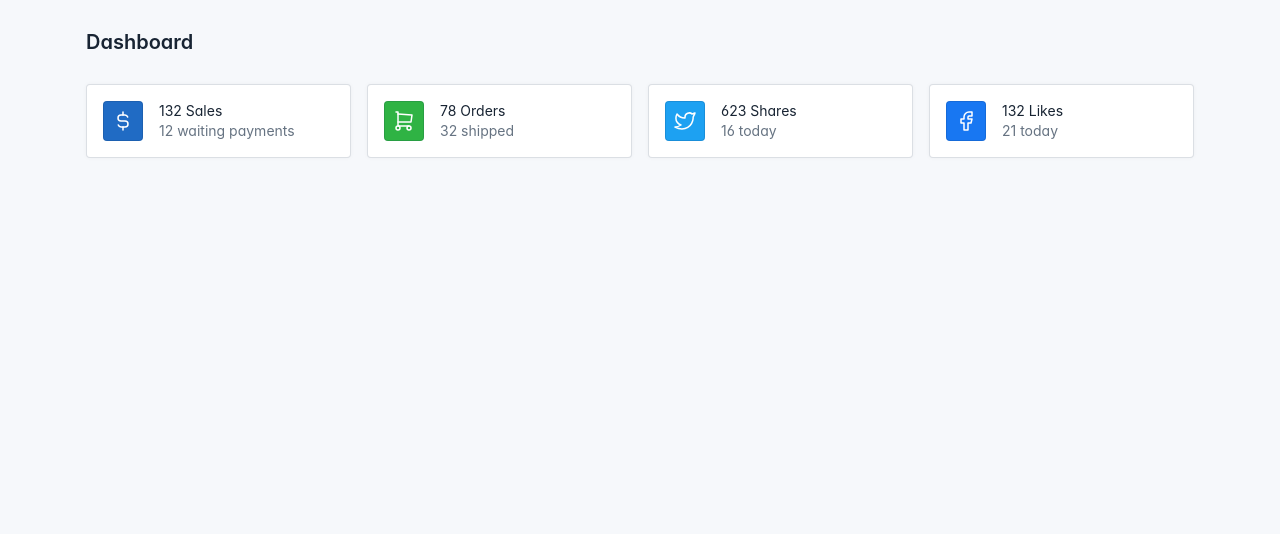
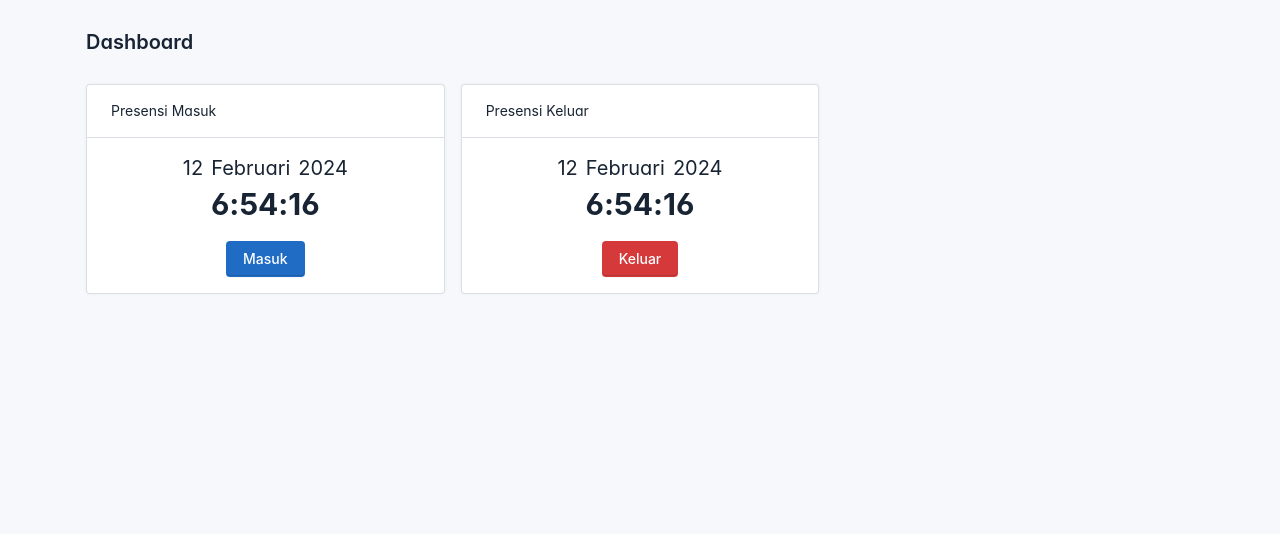
Before and after one commit to EricSiahaan/presensi, a PHP site: page /pegawai/home/home.php in a window 1280 px wide. Shown: the part 112-646 px from the top of the page. Run offline with PHP 8.4, Linux system fonts and the light colour scheme; the visitor is signed in with stand-in values (Sample User, id 1); data that the repository does not hold is empty; some web fonts are replaced.

Commit message:
feet: add presensi masuk

```diff
--- a/admin/data_pegawai/tambah.php
+++ b/admin/data_pegawai/tambah.php
@@ -30,7 +30,7 @@ if (isset($_POST['submit'])) {
     $jabatan = htmlspecialchars($_POST['jabatan']);
     $username = htmlspecialchars($_POST['username']);
     $status = htmlspecialchars($_POST['status']);
-    $password = htmlspecialchars($_POST['password'], PASSWORD_DEFAULT);
+    $password = htmlspecialchars($_POST['password']);
     $role = htmlspecialchars($_POST['role']);
     $lokasi_presensi = htmlspecialchars($_POST['lokasi_presensi']);
 
--- a/pegawai/home/home.php
+++ b/pegawai/home/home.php
@@ -6,117 +6,167 @@ if (!isset($_SESSION['login'])) {
 } else if ($_SESSION["role"] != 'pegawai') {
     header("location:../../auth/login.php?pesan=tolak_akses");
 }
-include("../layout/header.php") ?>
+include("../layout/header.php");
+
+include_once("../../config.php");
+
+$lokasi_presensi = $_SESSION['lokasi_presensi'];
+
+$result = mysqli_query($connection, "SELECT * FROM lokasi_presensi WHERE nama_lokasi = '$lokasi_presensi'");
+
+while ($lokasi = mysqli_fetch_array($result)) {
+    $latitude_kantor = $lokasi['latitude'];
+    $longitude_kantor = $lokasi['longitude'];
+    $radius = $lokasi['radius'];
+    $zona_waktu = $lokasi['zona_waktu'];
+
+}
+
+if ($zona_waktu = 'WIB') {
+    date_default_timezone_set('Asia/Jakarta');
+} else if ($zona_waktu = 'WITA') {
+    date_default_timezone_set('Asia/Makassar');
+} else if ($zona_waktu = 'WIT') {
+    date_default_timezone_set('Asia/Jayapura');
+}
+
+?>
+
+<style>
+    .parent_date {
+        display: grid;
+        grid-template-columns: auto auto auto auto auto;
+        font-size: 20px;
+        text-align: center;
+        justify-content: center;
+
+
+    }
+
+    .parent_clock {
+        display: grid;
+        grid-template-columns: auto auto auto auto auto;
+        font-size: 30px;
+        text-align: center;
+        font-weight: bold;
+        justify-content: center;
+
+
+    }
+</style>
 <!-- Page body -->
 <div class="page-body">
     <div class="container-xl">
-        <div class="row row-deck row-cards">
-            <div class="col-12">
-                <div class="row row-cards">
-                    <div class="col-sm-6 col-lg-3">
-                        <div class="card card-sm">
-                            <div class="card-body">
-                                <div class="row align-items-center">
-                                    <div class="col-auto">
-                                        <span class="bg-primary text-white avatar"><!-- Download SVG icon from http://tabler-icons.io/i/currency-dollar -->
-                                            <svg xmlns="http://www.w3.org/2000/svg" class="icon" width="24" height="24" viewBox="0 0 24 24" stroke-width="2" stroke="currentColor" fill="none" stroke-linecap="round" stroke-linejoin="round">
-                                                <path stroke="none" d="M0 0h24v24H0z" fill="none" />
-                                                <path d="M16.7 8a3 3 0 0 0 -2.7 -2h-4a3 3 0 0 0 0 6h4a3 3 0 0 1 0 6h-4a3 3 0 0 1 -2.7 -2" />
-                                                <path d="M12 3v3m0 12v3" />
-                                            </svg>
-                                        </span>
-                                    </div>
-                                    <div class="col">
-                                        <div class="font-weight-medium">
-                                            132 Sales
-                                        </div>
-                                        <div class="text-muted">
-                                            12 waiting payments
-                                        </div>
-                                    </div>
-                                </div>
-                            </div>
+        <div class="row">
+            <div class="col-md-4">
+                <div class="card text-center">
+                    <div class="card-header">Presensi Masuk</div>
+                    <div class="card-body">
+                        <div class="parent_date">
+                            <div id="tanggal_masuk"></div>
+                            <div class="ms-2"></div>
+                            <div id="bulan_masuk"></div>
+                            <div class="ms-2"></div>
+                            <div id="tahun_masuk"></div>
                         </div>
+
+                        <div class="parent_clock">
+                            <div id="jam_masuk"></div>
+                            <div>:</div>
+                            <div id="menit_masuk"></div>
+                            <div>:</div>
+                            <div id="detik_masuk"></div>
+                        </div>
+                        <form method="POST" action="<?= base_url('pegawai/presensi/presensi_masuk.php') ?>">
+                            <input type="hidden" name="latitude_pegawai" id="latitude_pegawai">
+                            <input type="hidden" name="longitude_pegawai" id="longitude_pegawai">
+                            <input type="hidden" value="<?= $latitude_kantor ?>" name="latitude_kantor">
+                            <input type="hidden" value="<?= $longitude_kantor ?>" name="longitude_kantor">
+                            <input type="hidden" value="<?= $radius ?>" name="radius">
+                            <input type="hidden" value="<?= $zona_waktu ?>" name="zona_waktu">
+                            <input type="hidden" value="<?= date('Y-m-d') ?>" name="tanggal_masuk">
+                            <input type="hidden" value="<?= date('H:i:s') ?>" name="jam_masuk">
+                            <button type="submit" class="btn btn-primary mt-3">Masuk</button>
+                        </form>
                     </div>
-                    <div class="col-sm-6 col-lg-3">
-                        <div class="card card-sm">
-                            <div class="card-body">
-                                <div class="row align-items-center">
-                                    <div class="col-auto">
-                                        <span class="bg-green text-white avatar"><!-- Download SVG icon from http://tabler-icons.io/i/shopping-cart -->
-                                            <svg xmlns="http://www.w3.org/2000/svg" class="icon" width="24" height="24" viewBox="0 0 24 24" stroke-width="2" stroke="currentColor" fill="none" stroke-linecap="round" stroke-linejoin="round">
-                                                <path stroke="none" d="M0 0h24v24H0z" fill="none" />
-                                                <path d="M6 19m-2 0a2 2 0 1 0 4 0a2 2 0 1 0 -4 0" />
-                                                <path d="M17 19m-2 0a2 2 0 1 0 4 0a2 2 0 1 0 -4 0" />
-                                                <path d="M17 17h-11v-14h-2" />
-                                                <path d="M6 5l14 1l-1 7h-13" />
-                                            </svg>
-                                        </span>
-                                    </div>
-                                    <div class="col">
-                                        <div class="font-weight-medium">
-                                            78 Orders
-                                        </div>
-                                        <div class="text-muted">
-                                            32 shipped
-                                        </div>
-                                    </div>
-                                </div>
-                            </div>
+
+                </div>
+            </div>
+
+            <div class="col-md-4">
+                <div class="card text-center">
+                    <div class="card-header">Presensi Keluar</div>
+                    <div class="card-body">
+                        <div class="parent_date">
+                            <div id="tanggal_keluar"></div>
+                            <div class="ms-2"></div>
+                            <div id="bulan_keluar"></div>
+                            <div class="ms-2"></div>
+                            <div id="tahun_keluar"></div>
                         </div>
-                    </div>
-                    <div class="col-sm-6 col-lg-3">
-                        <div class="card card-sm">
-                            <div class="card-body">
-                                <div class="row align-items-center">
-                                    <div class="col-auto">
-                                        <span class="bg-twitter text-white avatar"><!-- Download SVG icon from http://tabler-icons.io/i/brand-twitter -->
-                                            <svg xmlns="http://www.w3.org/2000/svg" class="icon" width="24" height="24" viewBox="0 0 24 24" stroke-width="2" stroke="currentColor" fill="none" stroke-linecap="round" stroke-linejoin="round">
-                                                <path stroke="none" d="M0 0h24v24H0z" fill="none" />
-                                                <path d="M22 4.01c-1 .49 -1.98 .689 -3 .99c-1.121 -1.265 -2.783 -1.335 -4.38 -.737s-2.643 2.06 -2.62 3.737v1c-3.245 .083 -6.135 -1.395 -8 -4c0 0 -4.182 7.433 4 11c-1.872 1.247 -3.739 2.088 -6 2c3.308 1.803 6.913 2.423 10.034 1.517c3.58 -1.04 6.522 -3.723 7.651 -7.742a13.84 13.84 0 0 0 .497 -3.753c0 -.249 1.51 -2.772 1.818 -4.013z" />
-                                            </svg>
-                                        </span>
-                                    </div>
-                                    <div class="col">
-                                        <div class="font-weight-medium">
-                                            623 Shares
-                                        </div>
-                                        <div class="text-muted">
-                                            16 today
-                                        </div>
-                                    </div>
-                                </div>
-                            </div>
+
+                        <div class="parent_clock">
+                            <div id="jam_keluar"></div>
+                            <div>:</div>
+                            <div id="menit_keluar"></div>
+                            <div>:</div>
+                            <div id="detik_keluar"></div>
                         </div>
-                    </div>
-                    <div class="col-sm-6 col-lg-3">
-                        <div class="card card-sm">
-                            <div class="card-body">
-                                <div class="row align-items-center">
-                                    <div class="col-auto">
-                                        <span class="bg-facebook text-white avatar"><!-- Download SVG icon from http://tabler-icons.io/i/brand-facebook -->
-                                            <svg xmlns="http://www.w3.org/2000/svg" class="icon" width="24" height="24" viewBox="0 0 24 24" stroke-width="2" stroke="currentColor" fill="none" stroke-linecap="round" stroke-linejoin="round">
-                                                <path stroke="none" d="M0 0h24v24H0z" fill="none" />
-                                                <path d="M7 10v4h3v7h4v-7h3l1 -4h-4v-2a1 1 0 0 1 1 -1h3v-4h-3a5 5 0 0 0 -5 5v2h-3" />
-                                            </svg>
-                                        </span>
-                                    </div>
-                                    <div class="col">
-                                        <div class="font-weight-medium">
-                                            132 Likes
-                                        </div>
-                                        <div class="text-muted">
-                                            21 today
-                                        </div>
-                                    </div>
-                                </div>
-                            </div>
-                        </div>
+                        <form action="">
+                            <button type="submit" class="btn btn-danger mt-3">Keluar</button>
+                        </form>
                     </div>
                 </div>
             </div>
+            <div class="col-md-2"></div>
         </div>
     </div>
 </div>
 
+<script>
+    //masuk
+    window.setTimeout("waktuMasuk()", 1000);
+    namaBulan = ["Januari", "Februari", "Maret", "April", "Mei", "Juni", "Juli", "Agustus", "September", "Oktober", "November", "Desember"]
+
+    function waktuMasuk() {
+        const waktu = new Date();
+        setTimeout("waktuMasuk()", 1000);
+        document.getElementById("tanggal_masuk").innerHTML = waktu.getDate();
+        document.getElementById("bulan_masuk").innerHTML = namaBulan[waktu.getMonth()];
+        document.getElementById("tahun_masuk").innerHTML = waktu.getFullYear();
+        document.getElementById("jam_masuk").innerHTML = waktu.getHours();
+        document.getElementById("menit_masuk").innerHTML = waktu.getMinutes();
+        document.getElementById("detik_masuk").innerHTML = waktu.getSeconds();
+    }
+
+
+    window.setTimeout("waktuKeluar()", 1000);
+    namaBulan = ["Januari", "Februari", "Maret", "April", "Mei", "Juni", "Juli", "Agustus", "September", "Oktober", "November", "Desember"]
+
+    function waktuKeluar() {
+        const waktu = new Date();
+        setTimeout("waktuKeluar()", 1000);
+        document.getElementById("tanggal_keluar").innerHTML = waktu.getDate();
+        document.getElementById("bulan_keluar").innerHTML = namaBulan[waktu.getMonth()];
+        document.getElementById("tahun_keluar").innerHTML = waktu.getFullYear();
+        document.getElementById("jam_keluar").innerHTML = waktu.getHours();
+        document.getElementById("menit_keluar").innerHTML = waktu.getMinutes();
+        document.getElementById("detik_keluar").innerHTML = waktu.getSeconds();
+    }
+
+    getLocation();
+    function getLocation() {
+        if (navigator.geolocation) {
+            navigator.geolocation.getCurrentPosition(showPosition);
+        } else {
+            alert('Browser cannot support GPS')
+        }
+    }
+
+    function showPosition(position) {
+        $('#latitude_pegawai').val(position.coords.latitude);
+        $('#longitude_pegawai').val(position.coords.longitude);
+    }
+</script>
+
 <?php include('../layout/footer.php') ?>
--- a/pegawai/layout/footer.php
+++ b/pegawai/layout/footer.php
@@ -3,15 +3,21 @@
         <div class="row text-center align-items-center flex-row-reverse">
             <div class="col-lg-auto ms-lg-auto">
                 <ul class="list-inline list-inline-dots mb-0">
-                    <li class="list-inline-item"><a href="https://tabler.io/docs" target="_blank" class="link-secondary" rel="noopener">Documentation</a></li>
+                    <li class="list-inline-item"><a href="https://tabler.io/docs" target="_blank" class="link-secondary"
+                            rel="noopener">Documentation</a></li>
                     <li class="list-inline-item"><a href="./license.html" class="link-secondary">License</a></li>
-                    <li class="list-inline-item"><a href="https://github.com/tabler/tabler" target="_blank" class="link-secondary" rel="noopener">Source code</a></li>
+                    <li class="list-inline-item"><a href="https://github.com/tabler/tabler" target="_blank"
+                            class="link-secondary" rel="noopener">Source code</a></li>
                     <li class="list-inline-item">
-                        <a href="https://github.com/sponsors/codecalm" target="_blank" class="link-secondary" rel="noopener">
+                        <a href="https://github.com/sponsors/codecalm" target="_blank" class="link-secondary"
+                            rel="noopener">
                             <!-- Download SVG icon from http://tabler-icons.io/i/heart -->
-                            <svg xmlns="http://www.w3.org/2000/svg" class="icon text-pink icon-filled icon-inline" width="24" height="24" viewBox="0 0 24 24" stroke-width="2" stroke="currentColor" fill="none" stroke-linecap="round" stroke-linejoin="round">
+                            <svg xmlns="http://www.w3.org/2000/svg" class="icon text-pink icon-filled icon-inline"
+                                width="24" height="24" viewBox="0 0 24 24" stroke-width="2" stroke="currentColor"
+                                fill="none" stroke-linecap="round" stroke-linejoin="round">
                                 <path stroke="none" d="M0 0h24v24H0z" fill="none" />
-                                <path d="M19.5 12.572l-7.5 7.428l-7.5 -7.428a5 5 0 1 1 7.5 -6.566a5 5 0 1 1 7.5 6.572" />
+                                <path
+                                    d="M19.5 12.572l-7.5 7.428l-7.5 -7.428a5 5 0 1 1 7.5 -6.566a5 5 0 1 1 7.5 6.572" />
                             </svg>
                             Sponsor
                         </a>
@@ -60,7 +66,8 @@
                                 </span>
                                 <span class="form-selectgroup-label-content">
                                     <span class="form-selectgroup-title strong mb-1">Simple</span>
-                                    <span class="d-block text-muted">Provide only basic data needed for the report</span>
+                                    <span class="d-block text-muted">Provide only basic data needed for the
+                                        report</span>
                                 </span>
                             </span>
                         </label>
@@ -74,7 +81,8 @@
                                 </span>
                                 <span class="form-selectgroup-label-content">
                                     <span class="form-selectgroup-title strong mb-1">Advanced</span>
-                                    <span class="d-block text-muted">Insert charts and additional advanced analyses to be inserted in the report</span>
+                                    <span class="d-block text-muted">Insert charts and additional advanced analyses to
+                                        be inserted in the report</span>
                                 </span>
                             </span>
                         </label>
@@ -132,7 +140,9 @@
                 </a>
                 <a href="#" class="btn btn-primary ms-auto" data-bs-dismiss="modal">
                     <!-- Download SVG icon from http://tabler-icons.io/i/plus -->
-                    <svg xmlns="http://www.w3.org/2000/svg" class="icon" width="24" height="24" viewBox="0 0 24 24" stroke-width="2" stroke="currentColor" fill="none" stroke-linecap="round" stroke-linejoin="round">
+                    <svg xmlns="http://www.w3.org/2000/svg" class="icon" width="24" height="24" viewBox="0 0 24 24"
+                        stroke-width="2" stroke="currentColor" fill="none" stroke-linecap="round"
+                        stroke-linejoin="round">
                         <path stroke="none" d="M0 0h24v24H0z" fill="none" />
                         <path d="M12 5l0 14" />
                         <path d="M5 12l14 0" />
@@ -148,6 +158,8 @@
 <script src="<?= base_url('assets/libs/jsvectormap/dist/js/jsvectormap.min.js?1684106062') ?>" defer></script>
 <script src="<?= base_url('assets/libs/jsvectormap/dist/maps/world.js?1684106062') ?>" defer></script>
 <script src="<?= base_url('assets/libs/jsvectormap/dist/maps/world-merc.js?1684106062') ?>" defer></script>
+<script src="https://code.jquery.com/jquery-3.7.1.min.js"
+    integrity="sha256-/JqT3SQfawRcv/BIHPThkBvs0OEvtFFmqPF/lYI/Cxo=" crossorigin="anonymous"></script>
 <!-- Tabler Core -->
 <script src="<?= base_url('assets/js/tabler.min.js?1684106062') ?>" defer></script>
 <script src="<?= base_url('assets/js/demo.min.js?1684106062') ?>" defer></script>
```
Also changed, not shown: admin/home/home.php (+53 -25 lines), pegawai/presensi/presensi_masuk.php (added).
